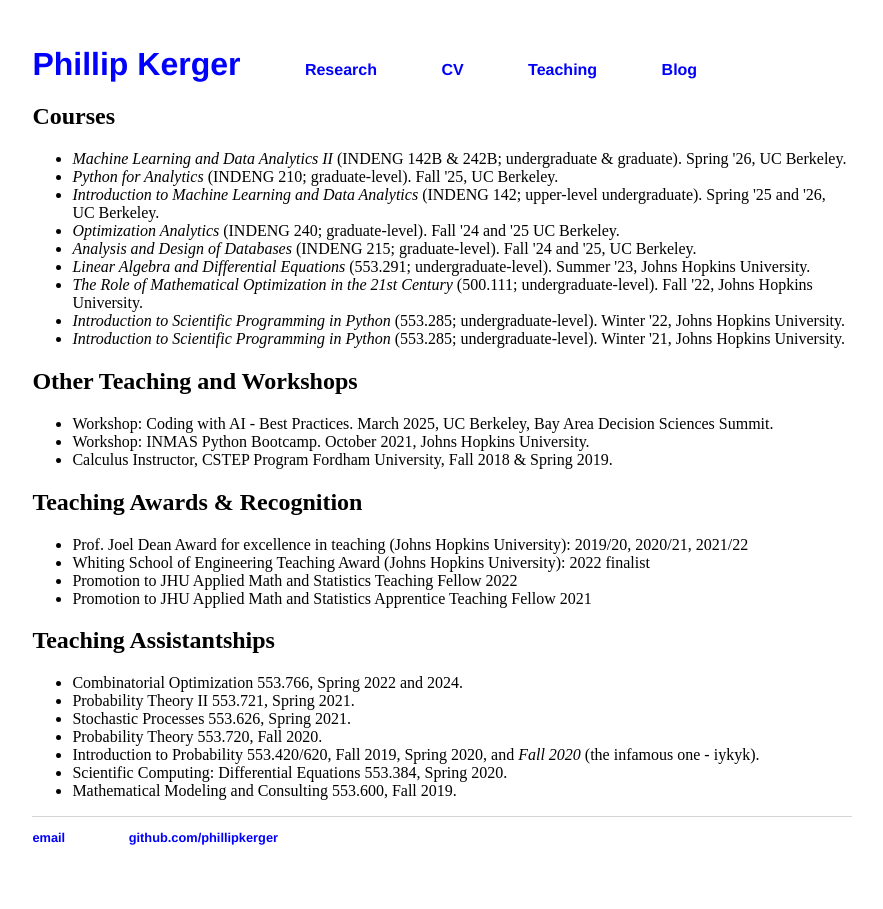
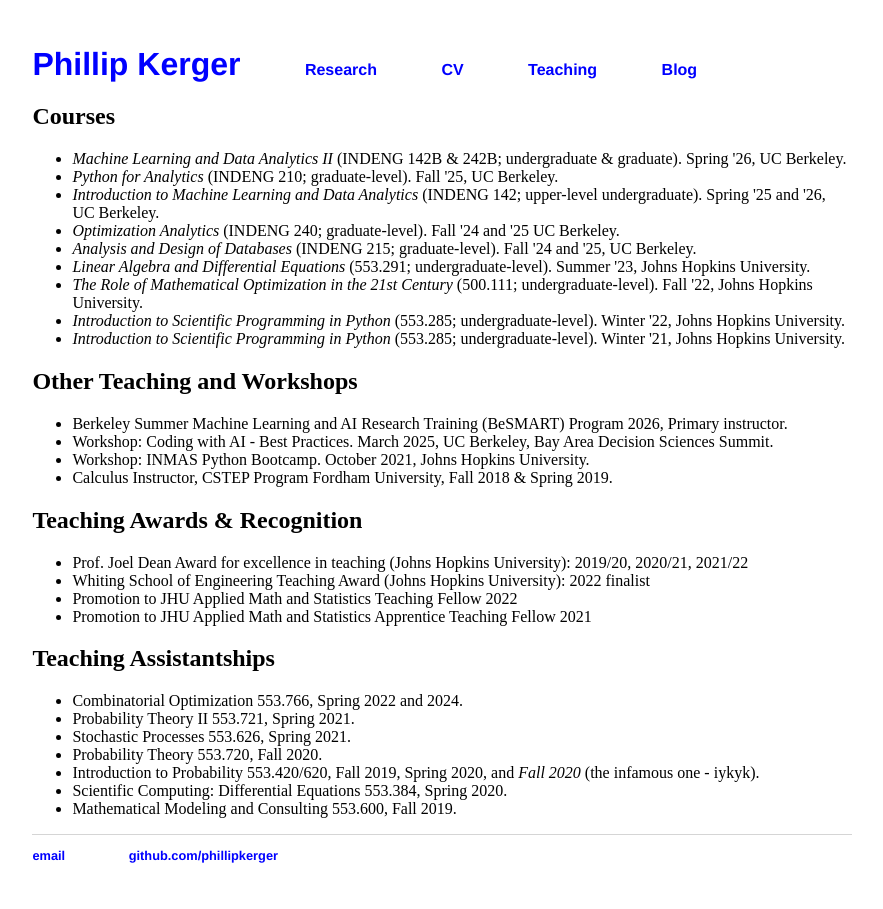
Before and after one commit to PhillipKerger/phillipkerger.github.io, a Jekyll site: the page built from teaching/index.html, in a window 1280 px wide. Shown: the whole page, without its empty margins (198-1081 px from the left). Built offline with Jekyll 4.4.1, drawn with Linux system fonts in a browser that asks for light colours.

Commit message:
Add Berkeley Summer Machine Learning program entry

```diff
--- a/teaching/index.html
+++ b/teaching/index.html
@@ -20,6 +20,7 @@ title: Phillip Kerger
 
 	<h2> Other Teaching and Workshops</h2>
 		<ul>
+			<li> Berkeley Summer Machine Learning and AI Research Training (BeSMART) Program 2026, Primary instructor. </li>
 			<li> Workshop: Coding with AI - Best Practices. March 2025, UC Berkeley, Bay Area Decision Sciences Summit.</li>
 			<li> Workshop: INMAS Python Bootcamp. October 2021, Johns Hopkins University.</li>
 			<li>Calculus Instructor, CSTEP Program Fordham University, Fall 2018 & Spring 2019. </li>
```
